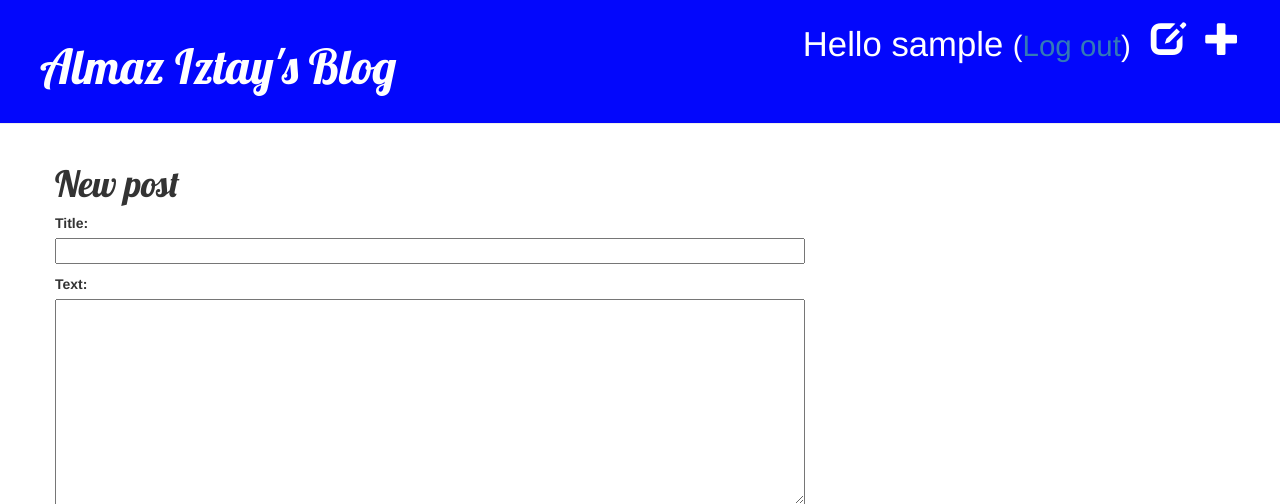
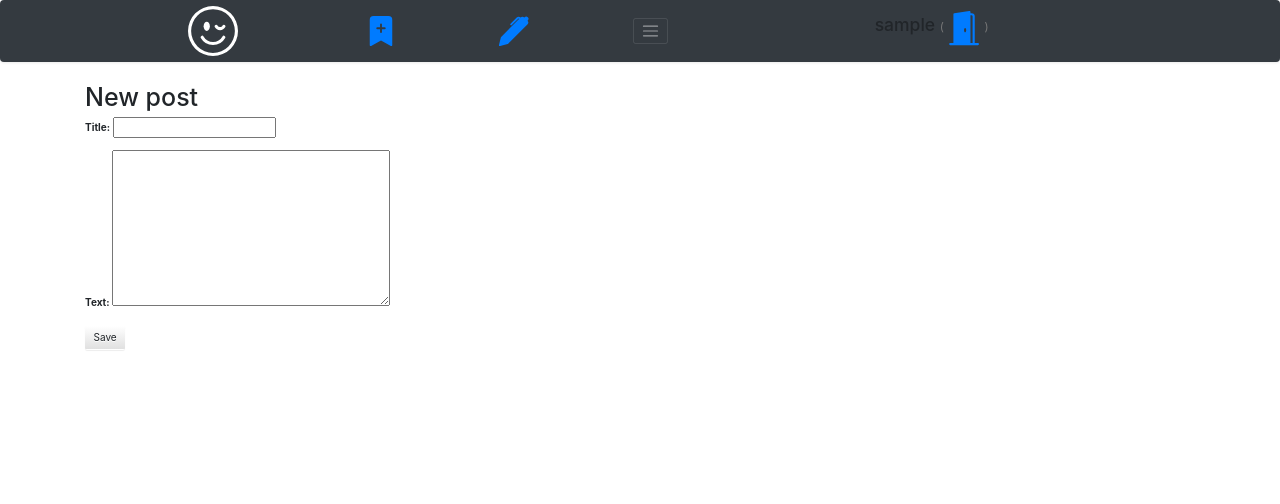
Before and after one commit to almaziztay/my-first-blog, a Django app: page /post/new/ in a window 1280 px wide. Shown: the top 504 px of the page. Run offline with Django 3.2, Linux system fonts and the light colour scheme; the visitor is signed in with stand-in values (Sample User, id 1); some libraries are stand-ins or nearby versions.

Commit message:
changing decoration

```diff
--- a/blog/static/css/blog.css
+++ b/blog/static/css/blog.css
@@ -1,13 +1,13 @@
 .page-header {
-    background-color: #0307fc;
+    background-color: #ffffff;
     margin-top: 0;
-    padding: 20px 20px 20px 40px;
+    padding: 30px 30px 30px 50px;
 }
 
 .page-header h1, .page-header h1 a, .page-header h1 a:visited, .page-header h1 a:active {
     color: #ffffff;
     font-size: 36pt;
-    text-decoration: none;
+    text-decoration: underline;
 }
 
 .content {
@@ -19,7 +19,7 @@
 }
 
 .date {
-    color: #828282;
+    color: #000000;
 }
 
 .save {
--- a/blog/templates/blog/base.html
+++ b/blog/templates/blog/base.html
@@ -1,23 +1,70 @@
 {% load static %}
+{% load bootstrap4 %}
 <html>
     <head>
         <title>Aleke's site</title>
         <link rel="stylesheet" href="//maxcdn.bootstrapcdn.com/bootstrap/3.2.0/css/bootstrap.min.css">
         <link rel="stylesheet" href="//maxcdn.bootstrapcdn.com/bootstrap/3.2.0/css/bootstrap-theme.min.css">
         <link href='//fonts.googleapis.com/css?family=Lobster&subset=latin,latin-ext' rel='stylesheet' type='text/css'>
-        <link rel="stylesheet" href="{% static 'css/blog.css' %}">
+        <link href="https://fonts.googleapis.com/css?family=Playfair+Display:700,900" rel="stylesheet">
+        {% bootstrap_css %}
+        {% bootstrap_javascript jquery='full' %}
     </head>
     <body>
-        <div class="page-header">
-            {% if user.is_authenticated %}
-                <a href="{% url 'post_new' %}" class="top-menu"><span class="glyphicon glyphicon-plus"></span></a>
-                <a href="{% url 'post_draft_list' %}" class="top-menu"><span class="glyphicon glyphicon-edit"></span></a>
-                <p class="top-menu">Hello {{ user.username }} <small>(<a href="{% url 'logout' %}">Log out</a>)</small></p>
+    <header>
+  <div class="collapse bg-dark" id="navbarHeader">
+    <div class="container">
+      <div class="row">
+        <div class="col-sm-8 col-md-7 py-4">
+          <h4 class="text-white">About</h4>
+          <p class="text-muted">Add some information about the album below, the author, or any other background context. Make it a few sentences long so folks can pick up some informative tidbits. Then, link them off to some social networking sites or contact information.</p>
+        </div>
+        <div class="col-sm-4 offset-md-1 py-4">
+          <h4 class="text-white">Contact</h4>
+          <ul class="list-unstyled">
+            <li><a href="#" class="text-white">Follow on Twitter</a></li>
+            <li><a href="#" class="text-white">Like on Facebook</a></li>
+            <li><a href="#" class="text-white">Email me</a></li>
+          </ul>
+        </div>
+      </div>
+    </div>
+  </div>
+  <div class="navbar navbar-dark bg-dark shadow-sm">
+    <div class="container d-flex justify-content-between">
+      <a href="#" class="navbar-brand d-flex align-items-center">
+          <svg width="4em" height="4em" viewBox="0 0 16 16" class="bi bi-emoji-wink" fill="currentColor" xmlns="http://www.w3.org/2000/svg">
+  <path fill-rule="evenodd" d="M8 15A7 7 0 1 0 8 1a7 7 0 0 0 0 14zm0 1A8 8 0 1 0 8 0a8 8 0 0 0 0 16z"/>
+  <path fill-rule="evenodd" d="M4.285 9.567a.5.5 0 0 1 .683.183A3.498 3.498 0 0 0 8 11.5a3.498 3.498 0 0 0 3.032-1.75.5.5 0 1 1 .866.5A4.498 4.498 0 0 1 8 12.5a4.498 4.498 0 0 1-3.898-2.25.5.5 0 0 1 .183-.683z"/>
+  <path d="M7 6.5C7 7.328 6.552 8 6 8s-1-.672-1-1.5S5.448 5 6 5s1 .672 1 1.5z"/>
+  <path fill-rule="evenodd" d="M8.757 6.063a.5.5 0 0 1 .68.194.934.934 0 0 0 .813.493c.339 0 .645-.19.813-.493a.5.5 0 1 1 .874.486A1.934 1.934 0 0 1 10.25 7.75c-.73 0-1.356-.412-1.687-1.007a.5.5 0 0 1 .194-.68z"/>
+</svg>
+      </a>
+        {% if user.is_authenticated %}
+                <a href="{% url 'post_new' %}" class="top-menu">
+                    <svg width="3em" height="3em" viewBox="0 0 16 16" class="bi bi-bookmark-plus-fill" fill="currentColor" xmlns="http://www.w3.org/2000/svg">
+  <path fill-rule="evenodd" d="M4 0a2 2 0 0 0-2 2v13.5a.5.5 0 0 0 .74.439L8 13.069l5.26 2.87A.5.5 0 0 0 14 15.5V2a2 2 0 0 0-2-2H4zm4.5 4.5a.5.5 0 0 0-1 0V6H6a.5.5 0 0 0 0 1h1.5v1.5a.5.5 0 0 0 1 0V7H10a.5.5 0 0 0 0-1H8.5V4.5z"/>
+</svg>
+                </a>
+                <a href="{% url 'post_draft_list' %}" class="top-menu"><svg width="3em" height="3em" viewBox="0 0 16 16" class="bi bi-pen-fill" fill="currentColor" xmlns="http://www.w3.org/2000/svg">
+  <path fill-rule="evenodd" d="M13.498.795l.149-.149a1.207 1.207 0 1 1 1.707 1.708l-.149.148a1.5 1.5 0 0 1-.059 2.059L4.854 14.854a.5.5 0 0 1-.233.131l-4 1a.5.5 0 0 1-.606-.606l1-4a.5.5 0 0 1 .131-.232l9.642-9.642a.5.5 0 0 0-.642.056L6.854 4.854a.5.5 0 1 1-.708-.708L9.44.854A1.5 1.5 0 0 1 11.5.796a1.5 1.5 0 0 1 1.998-.001z"/>
+</svg></a>
             {% else %}
                 <a href="{% url 'login' %}" class="top-menu"><span class="glyphicon glyphicon-lock"></span></a>
             {% endif %}
-                <h1><a href="/">Almaz Iztay's Blog</a></h1>
-        </div>
+      <button class="navbar-toggler" type="button" data-toggle="collapse" data-target="#navbarHeader" aria-controls="navbarHeader" aria-expanded="false" aria-label="Toggle navigation">
+        <span class="navbar-toggler-icon"></span>
+      </button>
+        {% if user.is_authenticated %}
+            <p class="top-menu"><h3> {{ user.username }} <small>(<a href="{% url 'logout' %}">
+                    <svg width="3em" height="3em" viewBox="0 0 16 16" class="bi bi-door-open-fill" fill="currentColor" xmlns="http://www.w3.org/2000/svg">
+  <path fill-rule="evenodd" d="M1.5 15a.5.5 0 0 0 0 1h13a.5.5 0 0 0 0-1H13V2.5A1.5 1.5 0 0 0 11.5 1H11V.5a.5.5 0 0 0-.57-.495l-7 1A.5.5 0 0 0 3 1.5V15H1.5zM11 2v13h1V2.5a.5.5 0 0 0-.5-.5H11zm-2.5 8c-.276 0-.5-.448-.5-1s.224-1 .5-1 .5.448.5 1-.224 1-.5 1z"/>
+</svg>
+                </a>)</small></h3></p>
+        {% endif %}
+    </div>
+  </div>
+</header>
         <div class="content container">
             <div class="row">
                 <div class="col-md-8">
--- a/mysite/settings.py
+++ b/mysite/settings.py
@@ -39,6 +39,7 @@
     'django.contrib.messages',
     'django.contrib.staticfiles',
     'blog',
+    'bootstrap4',
 ]
 
 MIDDLEWARE = [
```
Also changed, not shown: blog/static/css/image.jpg (added).
